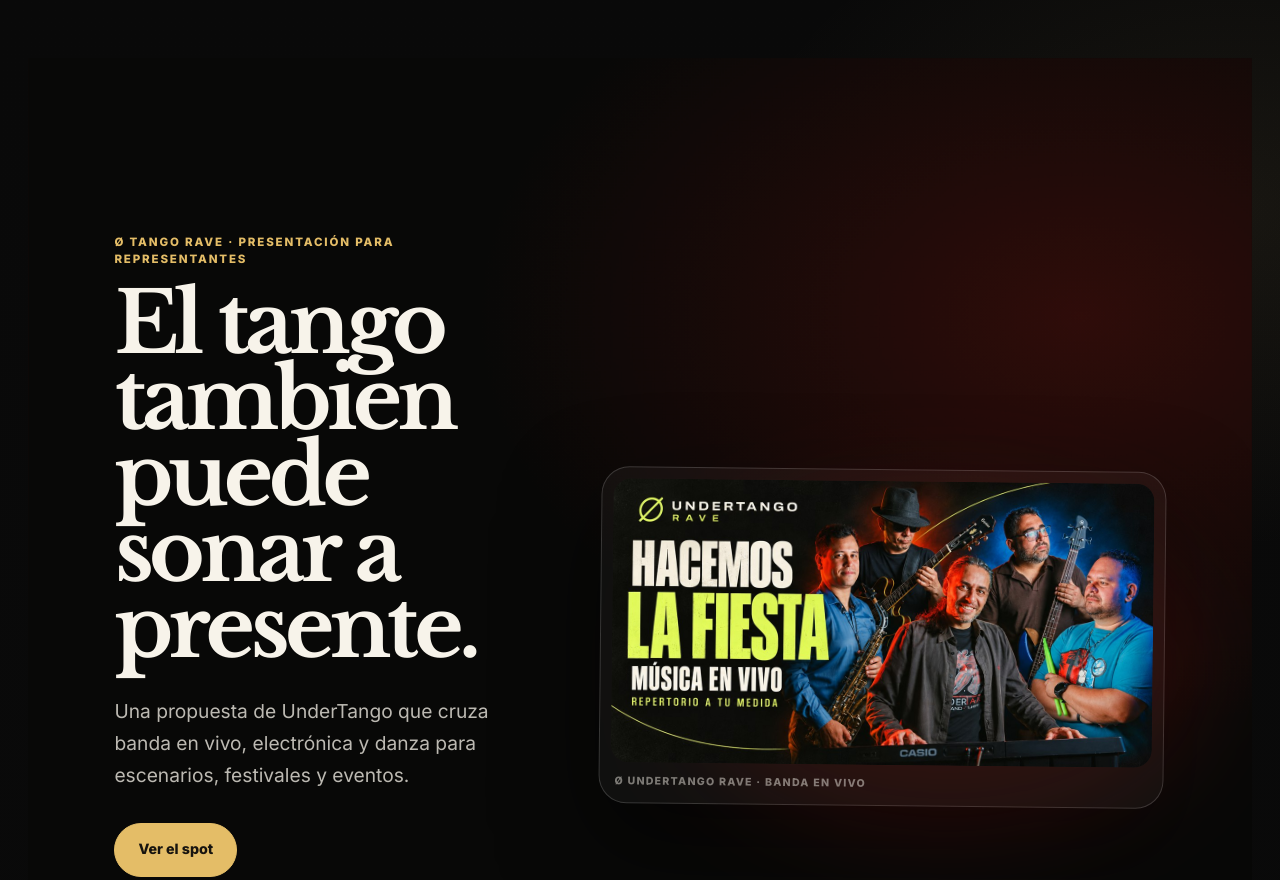
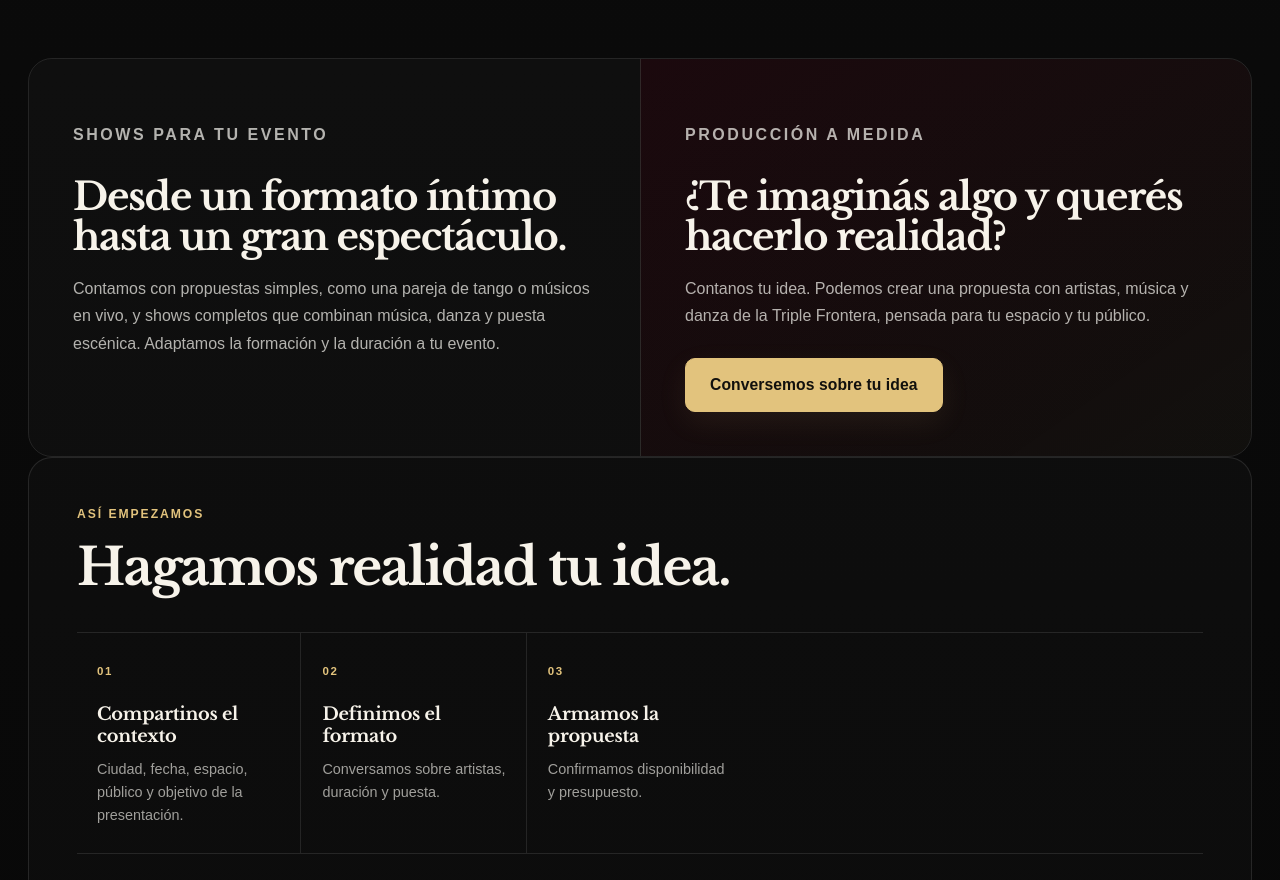
Before and after one commit to O-UnderTango-Club/UnderTangoWEBNextJS, a Next.js app: page /shows in a window 1280 px wide. Shown: the part 1920-2800 px from the top of the page. Built offline with nearby package versions, Linux system fonts and the light colour scheme.

Commit message:
Simplificar la página de shows y producción

```diff
--- a/app/shows/page.tsx
+++ b/app/shows/page.tsx
@@ -3,7 +3,6 @@ import Link from "next/link";
 import Header from "../components/header";
 import Footer from "../components/footer";
 import styles from "../produccion-artistica/produccion-artistica.module.css";
-import CatalogoShows from "./catalogo-shows";
 
 const WHATSAPP_NUMBER = "5493757618270";
 const HERO_VIDEO = "https://www.youtube.com/embed/ONRopDSKkro?rel=0&playsinline=1";
@@ -42,52 +41,6 @@ export const metadata: Metadata = {
     type: "website",
   },
 };
-
-const capabilities = [
-  {
-    eyebrow: "ARGENTINA",
-    title: "Tango",
-    text: "Parejas de tango, músicos, saxofonistas, banda y formatos tradicionales, contemporáneos o creados especialmente para el evento.",
-  },
-  {
-    eyebrow: "BRASIL",
-    title: "Samba",
-    text: "Passistas, bailarines, percusión y cuerpos de samba para recepciones, intervenciones y momentos de gran impacto escénico.",
-  },
-  {
-    eyebrow: "PARAGUAY",
-    title: "Danza + arpa",
-    text: "Danzas paraguayas, arpistas, músicos y formaciones que pueden integrarse a una puesta regional o funcionar como espectáculo propio.",
-  },
-  {
-    eyebrow: "MÚSICA",
-    title: "Música en vivo",
-    text: "Solistas, instrumentistas, bandas y formaciones diseñadas según el espacio, el público, el repertorio y el objetivo de la producción.",
-  },
-  {
-    eyebrow: "PERFORMANCE",
-    title: "Fuego + zancos",
-    text: "Intervenciones visuales, manipulación de fuego, zancos, personajes y acciones especiales para recibir, sorprender o transformar un espacio.",
-  },
-  {
-    eyebrow: "A MEDIDA",
-    title: "Producciones híbridas",
-    text: "Cuando un solo lenguaje no alcanza, combinamos música, danza, performers y recursos escénicos dentro de una misma narrativa.",
-  },
-];
-
-const eventTypes = [
-  "Hoteles",
-  "Eventos corporativos",
-  "Congresos",
-  "Turismo",
-  "Gastronomía",
-  "Inauguraciones",
-  "Bodas",
-  "Festivales",
-  "Activaciones de marca",
-  "Eventos privados",
-];
 
 const jsonLd = {
   "@context": "https://schema.org",
@@ -144,7 +97,7 @@ export default function ProduccionArtisticaPage() {
                 Diseñar mi espectáculo
               </a>
               <Link className={styles.secondaryCta} href="#catalogo">
-                Ver shows listos
+                Ver propuestas
               </Link>
             </div>
             <div className={styles.heroProof} aria-label="Cobertura y alcance de producción">
@@ -173,7 +126,7 @@ export default function ProduccionArtisticaPage() {
           </div>
         </section>
 
-        <section className={styles.section} aria-labelledby="videos-produccion-title">
+        <section id="catalogo" className={styles.section} aria-labelledby="videos-produccion-title">
           <div className={styles.sectionHeading}>
             <p className={styles.eyebrow}>MÚSICA Y DANZA · TRIPLE FRONTERA</p>
             <h2 id="videos-produccion-title">Tres formas de vivir el espectáculo.</h2>
@@ -201,115 +154,30 @@ export default function ProduccionArtisticaPage() {
           </div>
         </section>
 
-        <CatalogoShows />
-
-        <section id="produccion" className={styles.statement}>
-          <p className={styles.eyebrow}>NO NECESITÁS LLEGAR CON EL SHOW RESUELTO</p>
-          <h2>Necesitamos entender qué querés provocar.</h2>
-          <p>
-            Elegancia. Impacto. Energía. Identidad regional. Fiesta. Sorpresa. Una apertura. Un momento central. Un cierre. A partir del evento, el espacio y el público, armamos la combinación artística que mejor funciona.
-          </p>
-        </section>
-
-        <section className={styles.section} aria-labelledby="capacidades-title">
-          <div className={styles.sectionHeading}>
-            <p className={styles.eyebrow}>UN TERRITORIO · TRES PAÍSES · MUCHAS POSIBILIDADES</p>
-            <h2 id="capacidades-title">La producción se diseña alrededor del evento.</h2>
-            <p>
-              Podemos trabajar con un lenguaje único o integrar distintas disciplinas. La selección de artistas, duración y escala se define según el contexto y el presupuesto.
-            </p>
+        <section id="produccion" className={styles.splitDecision}>
+          <div>
+            <p className={styles.eyebrow}>SHOWS PARA TU EVENTO</p>
+            <h2>Desde un formato íntimo hasta un gran espectáculo.</h2>
+            <p>Contamos con propuestas simples, como una pareja de tango o músicos en vivo, y shows completos que combinan música, danza y puesta escénica. Adaptamos la formación y la duración a tu evento.</p>
           </div>
-
-          <div className={styles.capabilityGrid}>
-            {capabilities.map((item) => (
-              <article key={item.title} className={styles.capabilityCard}>
-                <span>{item.eyebrow}</span>
-                <h3>{item.title}</h3>
-                <p>{item.text}</p>
-              </article>
-            ))}
+          <div className={styles.splitPrimary}>
+            <p className={styles.eyebrow}>PRODUCCIÓN A MEDIDA</p>
+            <h2>¿Te imaginás algo y querés hacerlo realidad?</h2>
+            <p>Contanos tu idea. Podemos crear una propuesta con artistas, música y danza de la Triple Frontera, pensada para tu espacio y tu público.</p>
+            <a className={styles.primaryCta} href={whatsappFor("un evento")} target="_blank" rel="noopener noreferrer">Conversemos sobre tu idea</a>
           </div>
         </section>
 
-        <section className={`${styles.section} ${styles.processSection}`}>
+        <section className={`${styles.section} ${styles.processSection}`} aria-labelledby="pasos-title">
           <div className={styles.sectionHeading}>
-            <p className={styles.eyebrow}>PRODUCCIÓN A MEDIDA</p>
-            <h2>De una necesidad abierta a una puesta que funciona.</h2>
+            <p className={styles.eyebrow}>ASÍ EMPEZAMOS</p>
+            <h2 id="pasos-title">Hagamos realidad tu idea.</h2>
           </div>
-
           <ol className={styles.processGrid}>
-            <li>
-              <span>01</span>
-              <h3>Nos contás el evento</h3>
-              <p>Fecha, ciudad, espacio, público, objetivo y presupuesto de referencia.</p>
-            </li>
-            <li>
-              <span>02</span>
-              <h3>Diseñamos la propuesta</h3>
-              <p>Concepto, lenguajes, formación, cantidad de artistas, duración y dinámica.</p>
-            </li>
-            <li>
-              <span>03</span>
-              <h3>Armamos el equipo</h3>
-              <p>Curaduría, convocatoria y coordinación de artistas de la red regional.</p>
-            </li>
-            <li>
-              <span>04</span>
-              <h3>Producimos</h3>
-              <p>Dirección artística, ensayos, tiempos, logística y articulación con la producción técnica.</p>
-            </li>
-            <li>
-              <span>05</span>
-              <h3>Llegamos con una solución</h3>
-              <p>Un espectáculo pensado para destacar, integrarse al evento y dejar una buena experiencia.</p>
-            </li>
+            <li><span>01</span><h3>Compartinos el contexto</h3><p>Ciudad, fecha, espacio, público y objetivo de la presentación.</p></li>
+            <li><span>02</span><h3>Definimos el formato</h3><p>Conversamos sobre artistas, duración y puesta.</p></li>
+            <li><span>03</span><h3>Armamos la propuesta</h3><p>Confirmamos disponibilidad y presupuesto.</p></li>
           </ol>
-        </section>
-
-        <section className={`${styles.section} ${styles.networkSection}`}>
-          <div className={styles.networkCopy}>
-            <p className={styles.eyebrow}>RED UNDERTANGO</p>
-            <h2>La Triple Frontera no se resuelve desde un solo lado.</h2>
-            <p>
-              Trabajamos desde Puerto Iguazú con una red regional de artistas, productores, marcas, espacios y relaciones institucionales en Foz do Iguaçu y Ciudad del Este. Esa proximidad nos permite pensar el espectáculo desde el territorio y convocar el equipo adecuado para cada proyecto.
-            </p>
-            <p className={styles.networkNote}>
-              Entre nuestras relaciones institucionales regionales se encuentra Not Only Wine, junto a otros aliados que forman parte del desarrollo de la Red UnderTango.
-            </p>
-          </div>
-
-          <div className={styles.cities} aria-label="Cobertura regional">
-            <div><strong>Argentina</strong><span>Puerto Iguazú</span></div>
-            <div><strong>Brasil</strong><span>Foz do Iguaçu</span></div>
-            <div><strong>Paraguay</strong><span>Ciudad del Este</span></div>
-          </div>
-        </section>
-
-        <section className={styles.section}>
-          <div className={styles.sectionHeading}>
-            <p className={styles.eyebrow}>DÓNDE PUEDE FUNCIONAR</p>
-            <h2>Producciones para contextos muy distintos.</h2>
-          </div>
-          <div className={styles.eventTags}>
-            {eventTypes.map((eventType) => <span key={eventType}>{eventType}</span>)}
-          </div>
-        </section>
-
-        <section className={styles.splitDecision}>
-          <div>
-            <p className={styles.eyebrow}>SI YA SABÉS QUÉ QUERÉS</p>
-            <h2>Tenemos formatos más simples y rápidos.</h2>
-            <p>Pareja de tango, tango + saxo, banda y otros productos modulares con una contratación más directa.</p>
-            <Link className={styles.secondaryCta} href="#catalogo">Ver catálogo de shows</Link>
-          </div>
-          <div className={styles.splitPrimary}>
-            <p className={styles.eyebrow}>SI TODAVÍA NO SABÉS QUÉ SHOW QUERÉS</p>
-            <h2>Éste es el lugar correcto.</h2>
-            <p>Contanos dónde es, cuándo es, cuánta gente habrá y qué querés que el público sienta. Nosotros empezamos desde ahí.</p>
-            <a className={styles.primaryCta} href={whatsappFor("una producción artística")} target="_blank" rel="noopener noreferrer">
-              Contarnos el evento
-            </a>
-          </div>
         </section>
       </main>
 
```
